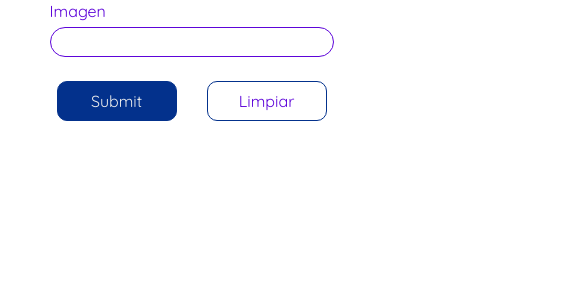
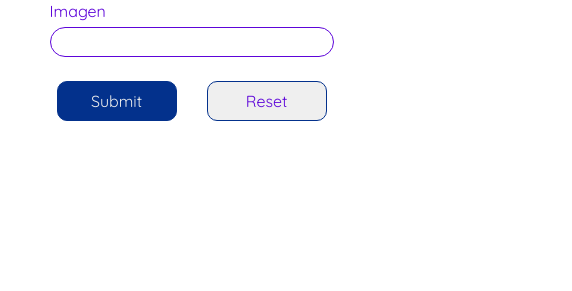
Before and after one commit to developerleonardo/AluraGeek, a website with bundled scripts: page index.html in a window 1280 px wide. Shown: the part 311-602 px from the top of the page, 708-1280 px from the left. Built offline with nearby package versions, Linux system fonts and the light colour scheme; data requests are answered from the project's data file; files whose address does not match are found by name.

Commit message:
The clear form button is already working

```diff
--- a/index.html
+++ b/index.html
@@ -47,7 +47,7 @@
                     </div>
                     <div class="form_buttons">
                         <input type="submit" class="button button_submit">
-                        <button class="button">Limpiar</button>
+                        <input type="reset" class="button"></input>
                     </div>
                 </form>
             </section>
```
